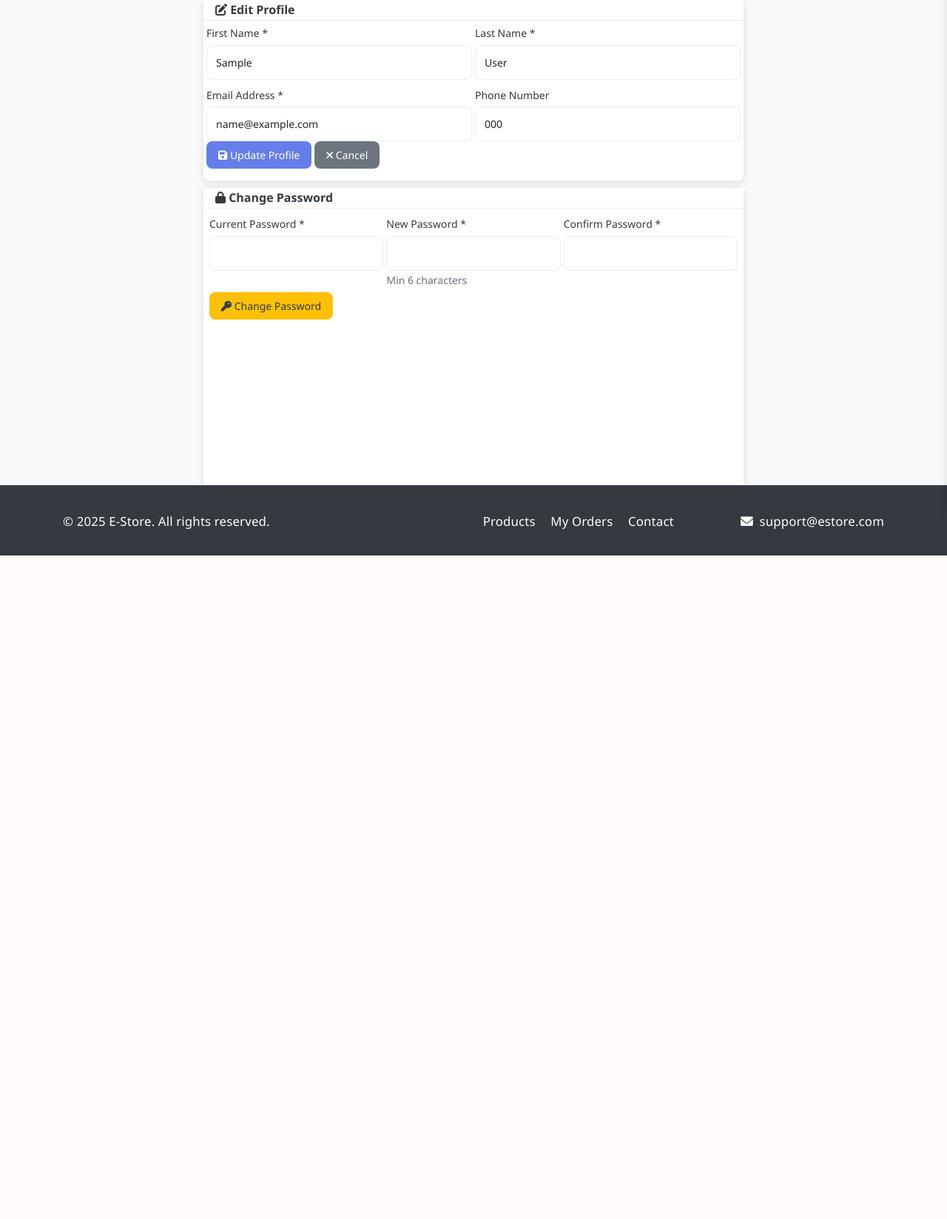
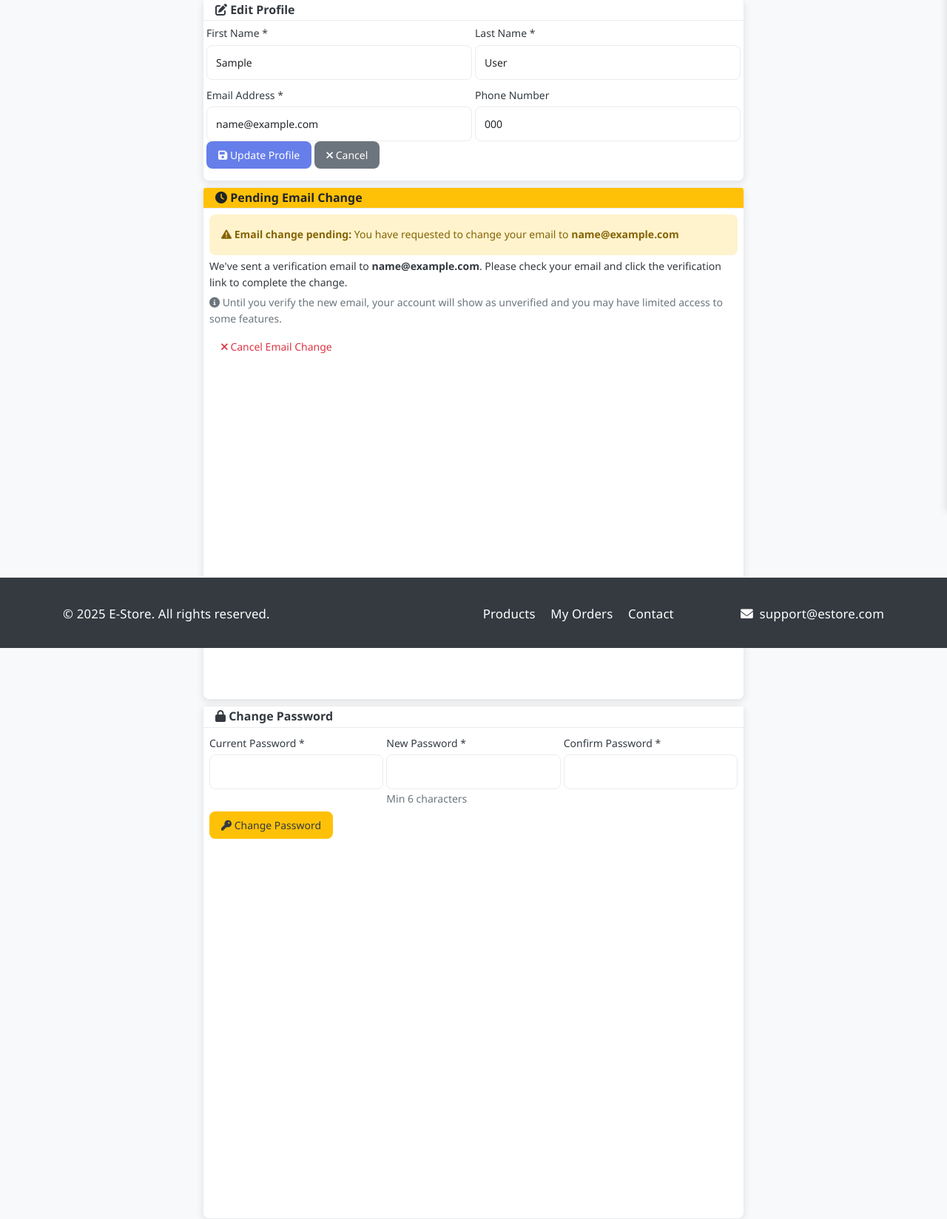
Before and after one commit to Danishali273/E-store, a Flask app: page /profile/edit in a window 1280 px wide. Shown: the part 108-1756 px from the top of the page at 74% size. Before the commit the page ends 859 px from the top, so only its background shows below. Run offline with Flask 3, Linux system fonts and the light colour scheme; a user stored in the database is signed in; tables that the repository leaves empty hold one stand-in row (values such as "Sample post").

Commit message:
fixed the email verification for updating email

```diff
--- a/app.py
+++ b/app.py
@@ -324,6 +324,57 @@
 
     flash('Email verified successfully! You can now login.', 'success')
     return redirect(url_for('login'))
+
+@app.route('/verify_email_change/<token>')
+@login_required
+def verify_email_change(token):
+    customer = Customer.query.filter_by(verification_token=token).first()
+
+    if not customer or customer.customer_id != current_user.customer_id:
+        flash('Invalid verification link!', 'error')
+        return redirect(url_for('profile'))
+
+    if customer.token_expiry and customer.token_expiry < datetime.utcnow():
+        flash('Verification link has expired! Please try updating your email again.', 'error')
+        # Clear the pending email change
+        customer.pending_email = None
+        customer.email_verified = True  # Restore verification status
+        customer.verification_token = None
+        customer.token_expiry = None
+        db.session.commit()
+        return redirect(url_for('edit_profile'))
+
+    if not customer.pending_email:
+        flash('No pending email change found!', 'error')
+        return redirect(url_for('profile'))
+
+    # Update email to the new verified email
+    customer.email = customer.pending_email
+    customer.pending_email = None
+    customer.email_verified = True
+    customer.verification_token = None
+    customer.token_expiry = None
+    db.session.commit()
+
+    flash('Email address updated successfully! Your new email has been verified.', 'success')
+    return redirect(url_for('profile'))
+
+@app.route('/cancel_email_change', methods=['POST'])
+@login_required
+def cancel_email_change():
+    if not current_user.pending_email:
+        flash('No pending email change found.', 'error')
+        return redirect(url_for('profile'))
+
+    # Cancel the pending email change
+    current_user.pending_email = None
+    current_user.email_verified = True  # Restore verification status
+    current_user.verification_token = None
+    current_user.token_expiry = None
+    db.session.commit()
+
+    flash('Email change cancelled. Your original email address has been restored.', 'info')
+    return redirect(url_for('edit_profile'))
 
 @app.route('/resend_verification', methods=['GET', 'POST'])
 def resend_verification():
@@ -1298,15 +1349,67 @@
         current_user.phone_number = request.form['phone_number']
 
         # Check if email is being changed
-        new_email = request.form['email']
+        new_email = request.form['email'].strip()
         if new_email != current_user.email:
-            if Customer.query.filter_by(email=new_email).first():
-                flash('Email already registered!', 'error')
+            # Validate email format
+            if not is_valid_email(new_email):
+                flash('Please enter a valid email address (e.g., user@example.com). Avoid common typos like .con', 'error')
                 return redirect(url_for('edit_profile'))
-            current_user.email = new_email
-
-        db.session.commit()
-        flash('Profile updated successfully!', 'success')
+
+            # Check if email is already registered by another user
+            existing_customer = Customer.query.filter_by(email=new_email).first()
+            if existing_customer:
+                flash('Email already registered by another account!', 'error')
+                return redirect(url_for('edit_profile'))
+
+            # Store the new email in a temporary field and send verification
+            current_user.pending_email = new_email
+            current_user.email_verified = False  # Mark as unverified until new email is confirmed
+
+            # Generate verification token for new email
+            token = generate_verification_token()
+            current_user.verification_token = token
+            current_user.token_expiry = datetime.utcnow() + timedelta(hours=24)
+
+            # Send verification email to new address
+            verification_url = url_for('verify_email_change', token=token, _external=True, _scheme='https')
+
+            msg = Message(
+                'Verify Your New Email - E-Store',
+                recipients=[new_email],
+                body=f'''Hello {current_user.first_name},
+
+You have requested to change your email address on E-Store.
+
+Please click the following link to verify your new email address:
+{verification_url}
+
+This link will expire in 24 hours.
+
+If you didn't request this change, please ignore this email and your account will remain unchanged.
+
+Best regards,
+The E-Store Team'''
+            )
+
+            try:
+                mail.send(msg)
+                db.session.commit()
+                flash('Profile updated! A verification email has been sent to your new email address. Please check your email and click the verification link to complete the email change.', 'warning')
+            except Exception as e:
+                print(f"Error sending verification email: {e}")
+                # Rollback the pending email change
+                current_user.pending_email = None
+                current_user.email_verified = True
+                current_user.verification_token = None
+                current_user.token_expiry = None
+                db.session.commit()
+                flash('Profile updated, but we could not send the verification email to your new address. Please try again or contact support.', 'error')
+        else:
+            # Email not changed, just update other fields
+            db.session.commit()
+            flash('Profile updated successfully!', 'success')
+
         return redirect(url_for('profile'))
 
     return render_template('edit_profile.html')
--- a/models.py
+++ b/models.py
@@ -10,6 +10,7 @@
     first_name = db.Column(db.String(50), nullable=False)
     last_name = db.Column(db.String(50), nullable=False)
     email = db.Column(db.String(100), unique=True, nullable=False)
+    pending_email = db.Column(db.String(100))  # For email change verification
     password_hash = db.Column(db.String(255), nullable=False)
     phone_number = db.Column(db.String(20))
     email_verified = db.Column(db.Boolean, default=False)
--- a/templates/edit_profile.html
+++ b/templates/edit_profile.html
@@ -49,6 +49,38 @@
                 </form>
             </div>
         </div>
+
+        <!-- Pending Email Change Notification -->
+        {% if current_user.pending_email %}
+        <div class="card mb-2">
+            <div class="card-header py-1 bg-warning text-dark">
+                <h6 class="mb-0">
+                    <i class="fas fa-clock"></i> Pending Email Change
+                </h6>
+            </div>
+            <div class="card-body p-2">
+                <div class="alert alert-warning small mb-1">
+                    <i class="fas fa-exclamation-triangle"></i>
+                    <strong>Email change pending:</strong> You have requested to change your email to
+                    <strong>{{ current_user.pending_email }}</strong>
+                </div>
+                <p class="small mb-1">
+                    We've sent a verification email to <strong>{{ current_user.pending_email }}</strong>.
+                    Please check your email and click the verification link to complete the change.
+                </p>
+                <p class="small text-muted mb-2">
+                    <i class="fas fa-info-circle"></i>
+                    Until you verify the new email, your account will show as unverified and you may have limited access to some features.
+                </p>
+                <form method="POST" action="{{ url_for('cancel_email_change') }}" style="margin-bottom: 0;">
+                    <button type="submit" class="btn btn-sm btn-outline-danger"
+                            onclick="return confirm('Are you sure you want to cancel the email change? This will restore your original email address.')">
+                        <i class="fas fa-times"></i> Cancel Email Change
+                    </button>
+                </form>
+            </div>
+        </div>
+        {% endif %}
 
         <!-- Password Management Section -->
         {% if current_user.email.endswith('@gmail.com') or current_user.email.endswith('@googlemail.com') %}
```
